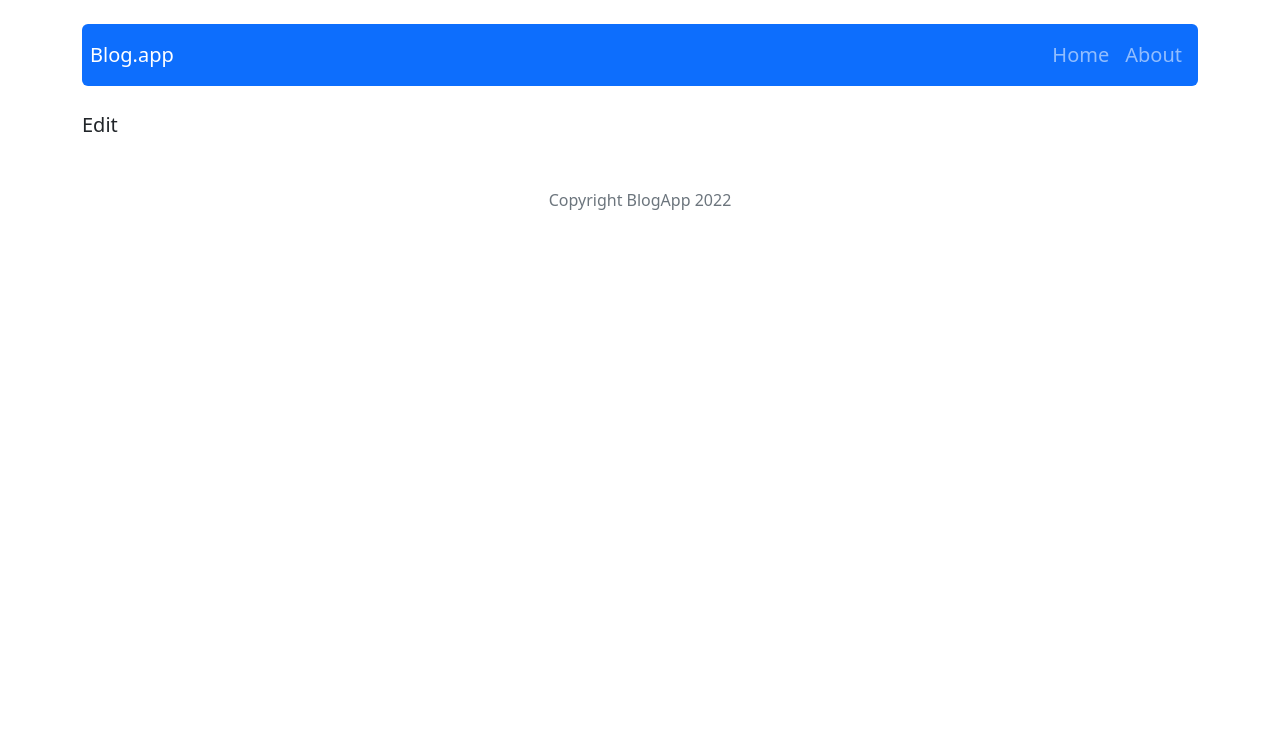
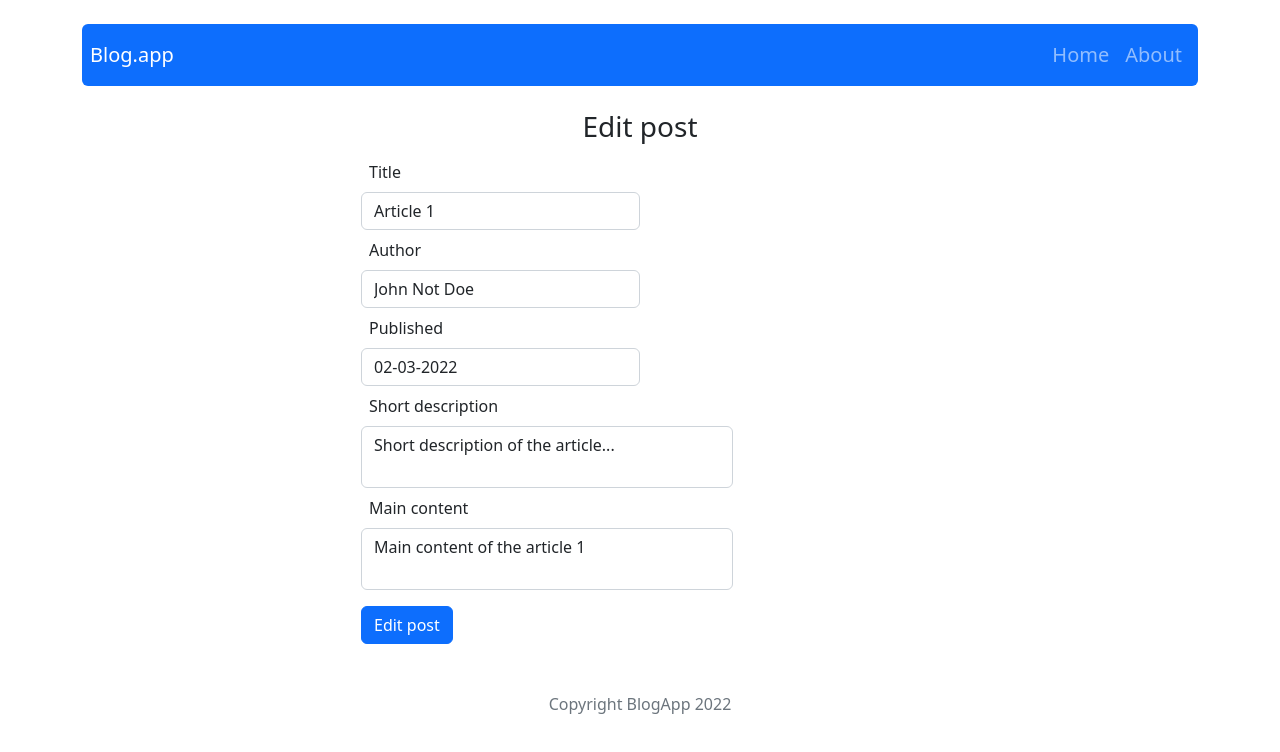
Before and after one commit to Desmord/react_exercise_19, a React (Create React App) app: page /post/edit/1 in a window 1280 px wide. Shown: the top 752 px of the page. Built offline with nearby package versions, Linux system fonts and the light colour scheme.

Commit message:
Add edit post

```diff
--- a/src/Components/Features/AddPostForm/AddPostFrom.js
+++ b/src/Components/Features/AddPostForm/AddPostFrom.js
@@ -1,9 +1,8 @@
-import { useState } from "react";
 import { useDispatch } from "react-redux";
 import { addPost } from '../../../Redux/postRedux';
 import { useNavigate } from "react-router-dom";
 
-import styles from './AddPostForm.module.scss';
+import PostForm from "../PostForm/PostForm";
 
 const AddPostForm = () => {
 
@@ -11,48 +10,21 @@ const AddPostForm = () => {
 
     const navigate = useNavigate();
 
-    const [title, setTitle] = useState(``);
-    const [author, setAuthor] = useState(``);
-    const [published, setPublished] = useState(``);
-    const [shortDescription, setShortDescription] = useState(``);
-    const [mainContent, setMainContent] = useState(``);
 
-    const handleSubmit = (e) => {
-        e.preventDefault();
+    const handleSubmit = ({ title, publishedDate, shortDescription, content, author }) => {
+
         dispatch(addPost({
             title: title,
             shortDescription: shortDescription,
-            content: mainContent,
-            publishedDate: published,
+            content: content,
+            publishedDate: publishedDate,
             author: author
         }));
         navigate(`/`);
     }
 
     return (
-        <form onSubmit={handleSubmit}>
-            <div className="form-group d-flex flex-column">
-                <label className={`p-2`} >Title</label>
-                <input className={`form-control`} value={title} onChange={e => setTitle(e.target.value)} type="text" />
-            </div>
-            <div className="form-group d-flex flex-column">
-                <label className={`p-2`} >Author</label>
-                <input className={`form-control`} value={author} onChange={e => setAuthor(e.target.value)} type="text" />
-            </div>
-            <div className="form-group d-flex flex-column">
-                <label className={`p-2`} >Published</label>
-                <input className={`form-control`} value={published} onChange={e => setPublished(e.target.value)} type="text" />
-            </div>
-            <div className="form-group d-flex flex-column">
-                <label className={`p-2`} >Short description</label>
-                <textarea className={`form-control ${styles.textArea}`} value={shortDescription} onChange={e => setShortDescription(e.target.value)} />
-            </div>
-            <div className="form-group d-flex flex-column">
-                <label className={`p-2`} >Main content</label>
-                <textarea className={`form-control ${styles.textArea}`} value={mainContent} onChange={e => setMainContent(e.target.value)} />
-            </div>
-            <button className={`btn btn-primary mt-3`}>Add post</button>
-        </form>
+        <PostForm action={handleSubmit} actionText={`Add post`} />
     )
 }
 
--- /dev/null
+++ b/src/Components/Features/EditPostForm/EditPostForm.js
@@ -0,0 +1,50 @@
+import { useDispatch } from "react-redux";
+import { useNavigate } from "react-router-dom";
+import { useParams } from 'react-router';
+import { useSelector } from 'react-redux';
+import { getPostById } from '../../../Redux/postRedux'
+import { Navigate } from 'react-router-dom';
+import { editPost } from "../../../Redux/postRedux";
+
+import PostForm from "../PostForm/PostForm";
+
+
+const EditPostForm = () => {
+
+    const dispatch = useDispatch();
+
+    const navigate = useNavigate();
+
+    const { id } = useParams();
+
+    const post = useSelector(state => getPostById(state, id))
+
+
+    const handleSubmit = ({ title, publishedDate, shortDescription, content, author }) => {
+        dispatch(editPost({
+            id: post.id,
+            title,
+            shortDescription,
+            publishedDate,
+            author,
+            content
+        }))
+        navigate(`/`);
+    }
+
+
+    if (!post) return <Navigate to="/" />
+    return (
+        <PostForm
+            action={handleSubmit}
+            actionText={`Edit post`}
+            title={post.title}
+            author={post.author}
+            publishedDate={post.publishedDate}
+            shortDescription={post.shortDescription}
+            content={post.content}
+        />
+    )
+}
+
+export default EditPostForm
--- /dev/null
+++ b/src/Components/Features/PostForm/PostForm.js
@@ -0,0 +1,45 @@
+import { useState } from 'react';
+
+import styles from './PostForm.module.scss'
+
+const PostForm = ({ action, actionText, ...props }) => {
+
+    const [title, setTitle] = useState(props.title || '');
+    const [author, setAuthor] = useState(props.author || '');
+    const [publishedDate, setPublishedDate] = useState(props.publishedDate || '');
+    const [shortDescription, setShortDescription] = useState(props.shortDescription || '');
+    const [content, setContent] = useState(props.content || '');
+
+    const handleSubmit = (e) => {
+        e.preventDefault();
+        action({ title, author, publishedDate, shortDescription, content });
+    }
+
+    return (
+        <form className="col-10 col-sm-10 col-md-8  col-lg-6 " onSubmit={handleSubmit}>
+            <div className="form-group d-flex flex-column col-10  col-sm-6">
+                <label className={`p-2`} >Title</label>
+                <input className={`form-control`} value={title} onChange={e => setTitle(e.target.value)} type="text" />
+            </div>
+            <div className="form-group d-flex flex-column  col-10  col-sm-6">
+                <label className={`p-2`} >Author</label>
+                <input className={`form-control`} value={author} onChange={e => setAuthor(e.target.value)} type="text" />
+            </div>
+            <div className="form-group d-flex flex-column  col-10  col-sm-6">
+                <label className={`p-2`} >Published</label>
+                <input className={`form-control`} value={publishedDate} onChange={e => setPublishedDate(e.target.value)} type="text" />
+            </div>
+            <div className="form-group d-flex flex-column  col-12  col-sm-8">
+                <label className={`p-2`} >Short description</label>
+                <textarea className={`form-control ${styles.textArea}`} value={shortDescription} onChange={e => setShortDescription(e.target.value)} />
+            </div>
+            <div className="form-group d-flex flex-column  col-12  col-sm-8">
+                <label className={`p-2`} >Main content</label>
+                <textarea className={`form-control ${styles.textArea}`} value={content} onChange={e => setContent(e.target.value)} />
+            </div>
+            <button className={`btn btn-primary mt-3`}>{actionText}</button>
+        </form>
+    )
+}
+
+export default PostForm
--- a/src/Components/Pages/Edit/Edit.js
+++ b/src/Components/Pages/Edit/Edit.js
@@ -1,9 +1,10 @@
-import styles from './Edit.module.scss'
+import EditPostForm from "../../Features/EditPostForm/EditPostForm";
 
 const Edit = () => {
     return (
-        <div className={styles.container}>
-            Edit
+        <div className={`d-flex flex-column align-items-center`}>
+            <h3>Edit post</h3>
+            <EditPostForm />
         </div>
     )
 }
--- a/src/Components/Pages/Edit/Edit.module.scss
+++ /dev/null
@@ -1,3 +0,0 @@
-.container{
-    font-size: 20px;
-}
--- a/src/Redux/postRedux.js
+++ b/src/Redux/postRedux.js
@@ -9,10 +9,13 @@ export const getPostById = ({ posts }, id) => posts.find(post => post.id === id)
 const createActionName = actionName => `app/posts/${actionName}`;
 const REMOVE_POST = createActionName(`REMOVE_POST`);
 const ADD_POST = createActionName(`ADD_POST`);
+const EDIT_POST = createActionName(`EDIT_POST`);
 
 export const removePost = payload => ({ type: REMOVE_POST, payload })
 
 export const addPost = payload => ({ type: ADD_POST, payload });
+
+export const editPost = payload => ({ type: EDIT_POST, payload });
 
 // action creators
 const postsReducer = (statePart = [], action) => {
@@ -21,6 +24,15 @@ const postsReducer = (statePart = [], action) => {
       return statePart.filter(post => post.id !== action.payload ? true : false);
     case ADD_POST:
       return [...statePart, { ...action.payload, id: shortid() }];
+    case EDIT_POST:
+      return statePart.map(post => post.id === action.payload.id ? ({
+        id: action.payload.id,
+        title: action.payload.title,
+        shortDescription: action.payload.shortDescription,
+        content: action.payload.content,
+        publishedDate: action.payload.publishedDate,
+        author: action.payload.author
+      }) : post)
     default:
       return statePart;
   };
```
Also changed, not shown: src/Components/Features/PostForm/PostForm.module.scss (renamed from src/Components/Features/AddPostForm/AddPostForm.module.scss).
